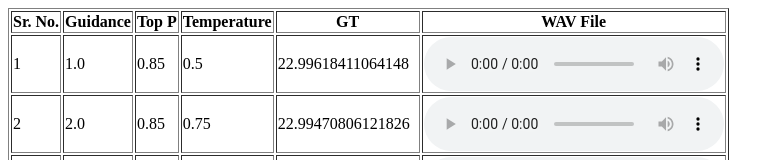
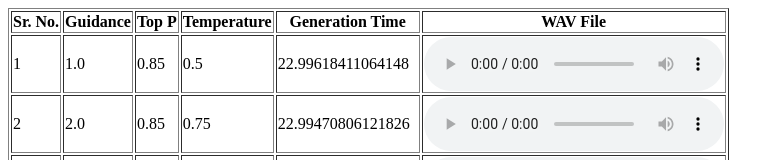
Before and after one commit to shailesh-growexxer/metavoice, a plain HTML site: page index.html in a window 1280 px wide. Shown: the top 160 px of the page, without its empty margins (0-784 px from the left). Drawn offline with Linux system fonts and the light colour scheme.

Commit message:
Update index.html
updated index.html

```diff
--- a/index.html
+++ b/index.html
@@ -10,7 +10,7 @@
     <th>Guidance</th>
     <th>Top P</th>
     <th>Temperature</th>
-    <th>GT</th>
+    <th>Generation Time</th>
     <th>WAV File</th>
     </tr>
 
```
